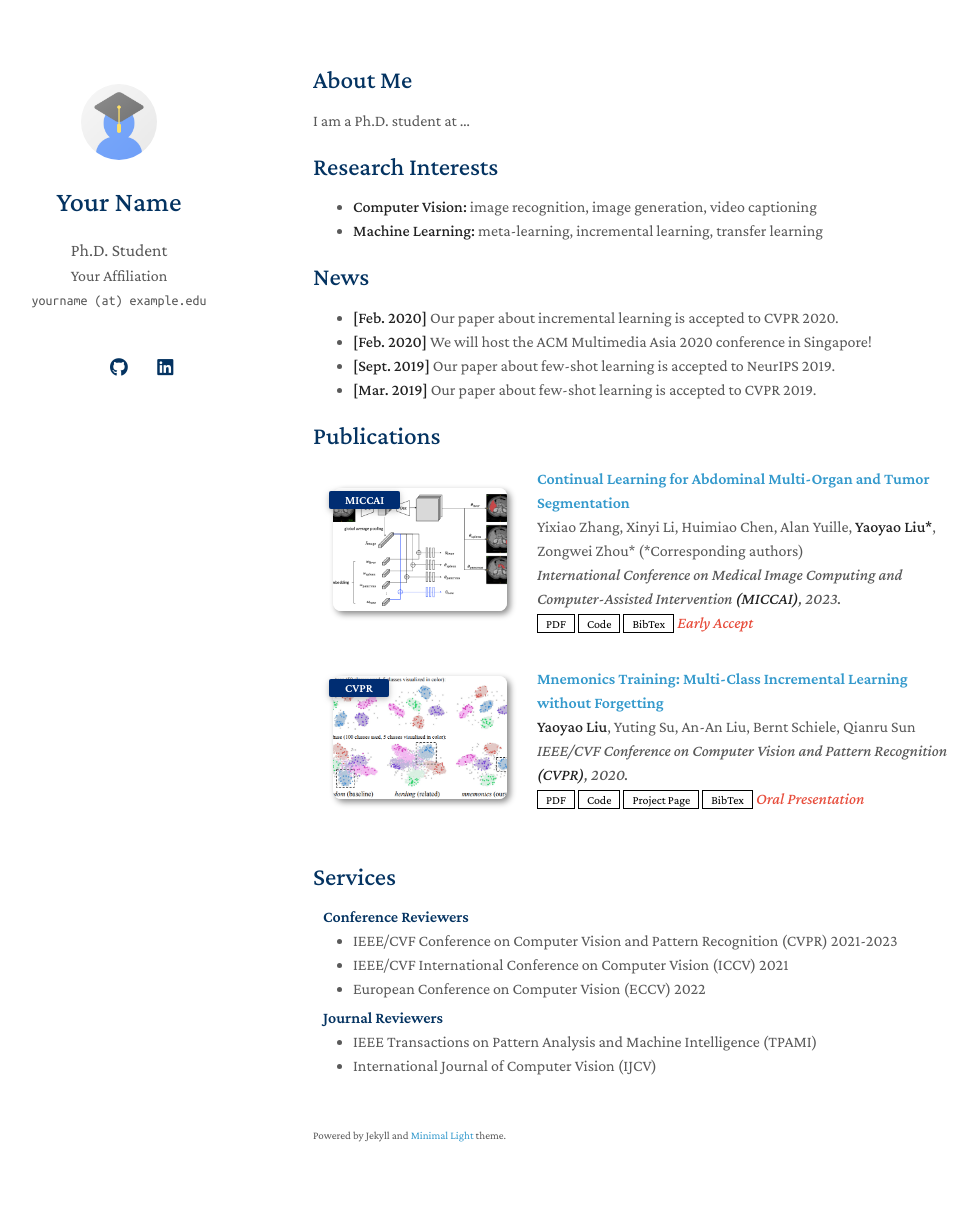
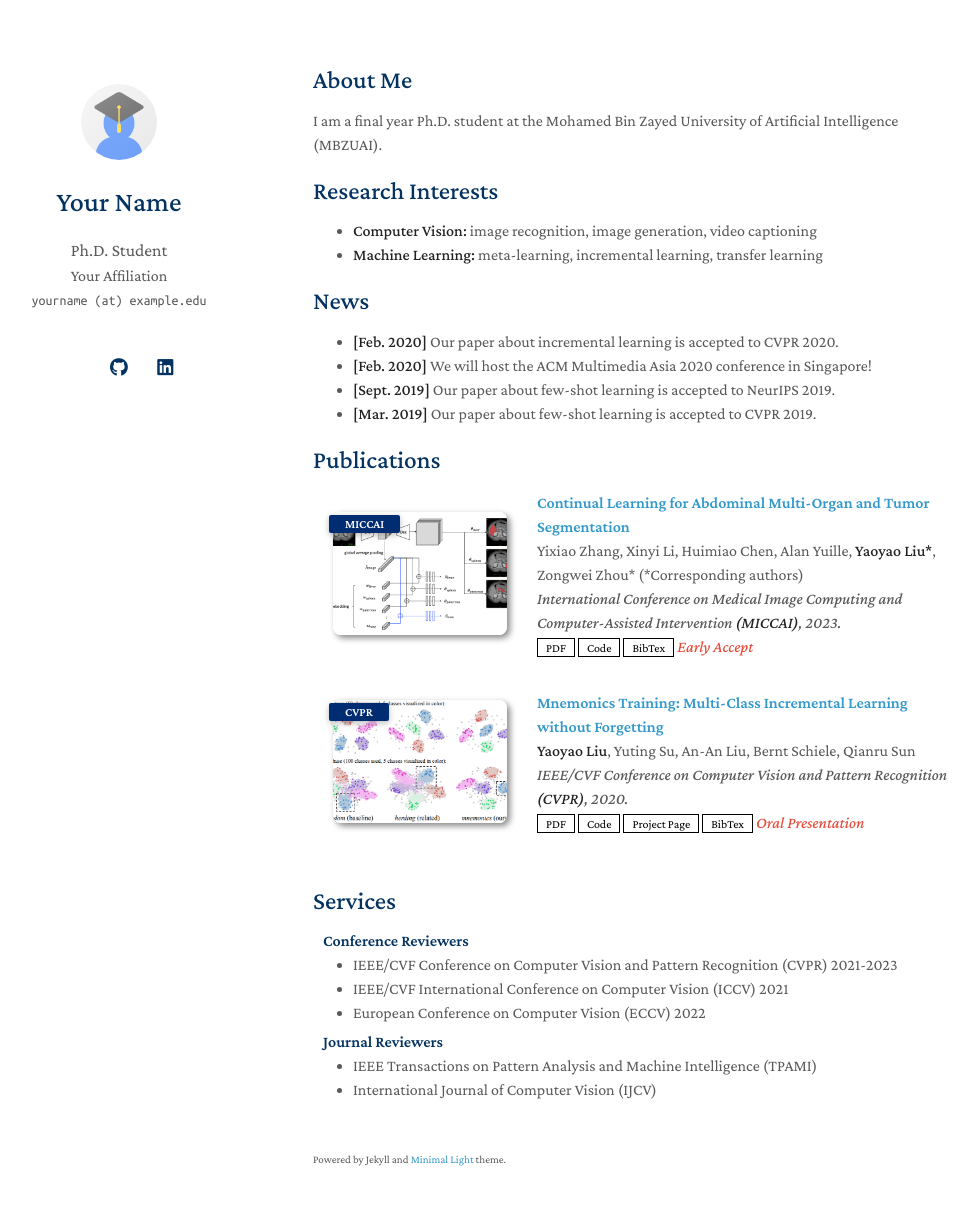
Before and after one commit to aliman80/aliman80.github.io, a Jekyll site: the page built from index.md, in a window 1280 px wide and 1240 px high. Shown: the top 1205 px of the window, without its empty margins (157-1135 px from the left). Built offline with Jekyll 4.4.1, drawn with Linux system fonts in a browser that asks for light colours; a style sheet for code colours, icons or effects is not loaded; our own code applies the rules of GitHub Pages for plain Markdown files.

Commit message:
Update index.md

```diff
--- a/index.md
+++ b/index.md
@@ -4,7 +4,7 @@ layout: homepage
 
 ## About Me
 
-I am a Ph.D. student at ...
+I am a final year Ph.D. student at the Mohamed Bin Zayed University of Artificial Intelligence (MBZUAI).
 
 ## Research Interests
 
```
